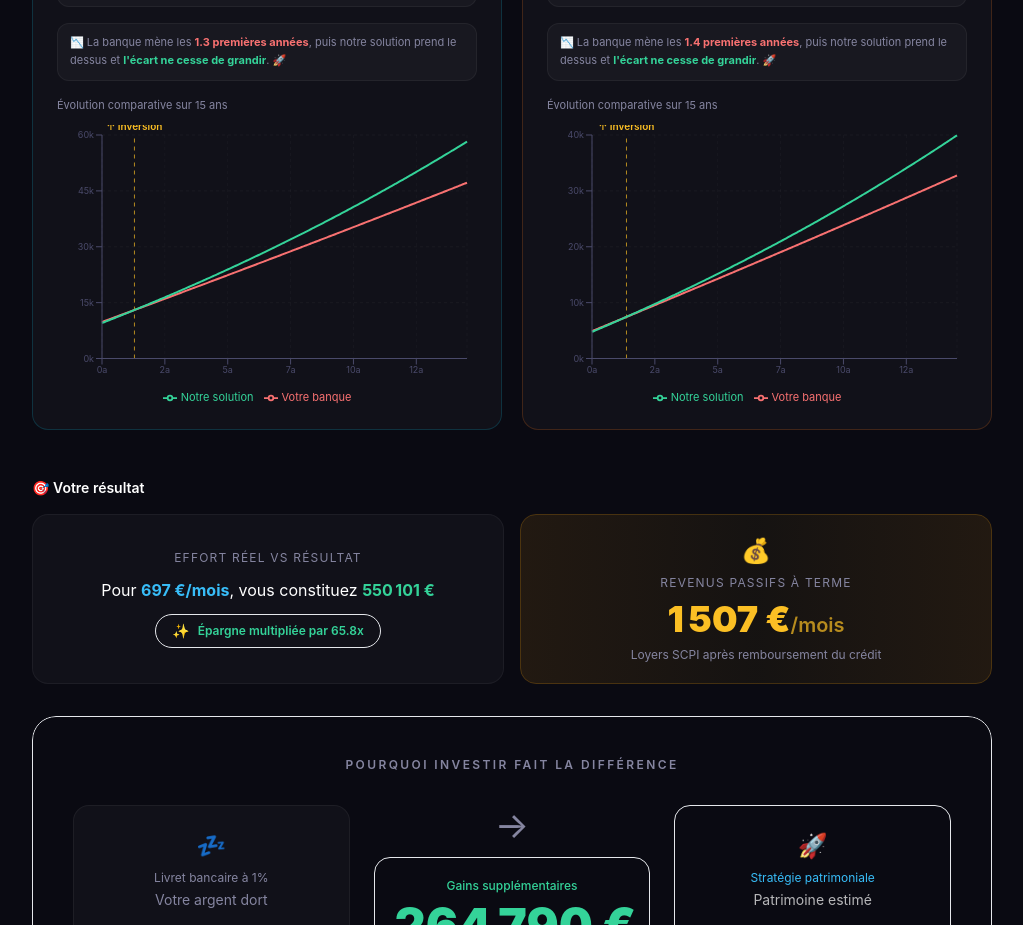
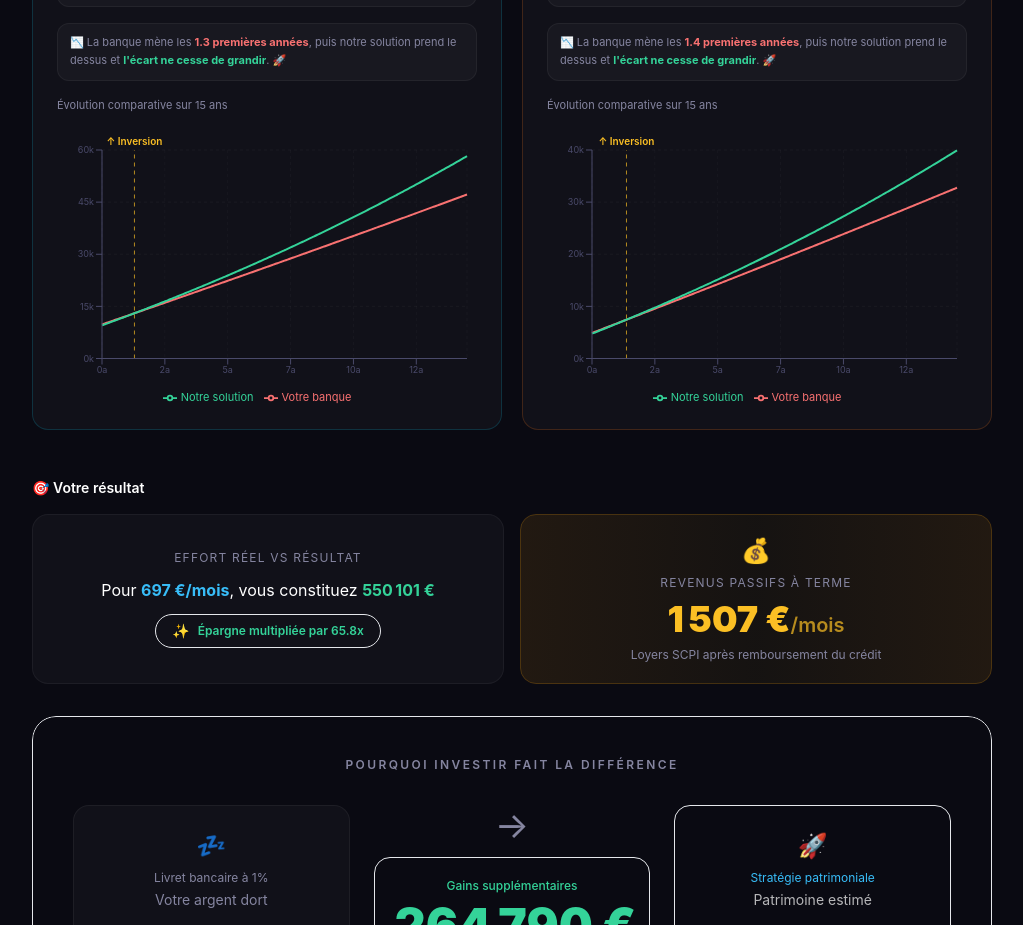
Before and after one commit to louminod/simulateur-patrimoine, a Next.js app: page / in a window 1280 px wide. Shown: the part 2140-3065 px from the top of the page, without its empty margins (128-1151 px from the left). Built offline with nearby package versions, Linux system fonts and the light colour scheme.

Commit message:
fix: increase chart top margin for Inversion label

```diff
--- a/src/components/FeeComparison.tsx
+++ b/src/components/FeeComparison.tsx
@@ -151,7 +151,7 @@ function FeeComparisonInner({ label, icon, initialCapital, monthlyContribution,
       <p className="text-[11px] text-[var(--muted)] mb-3">Évolution comparative sur {years} ans</p>
       <div className="h-[200px] md:h-[280px]">
         <ResponsiveContainer width="100%" height="100%">
-          <LineChart data={chartData} margin={{ top: 10, right: 10, left: 0, bottom: 0 }}>
+          <LineChart data={chartData} margin={{ top: 25, right: 10, left: 0, bottom: 0 }}>
             <CartesianGrid strokeDasharray="3 3" stroke="rgba(255,255,255,0.03)" />
             <XAxis
               dataKey="month"
```
